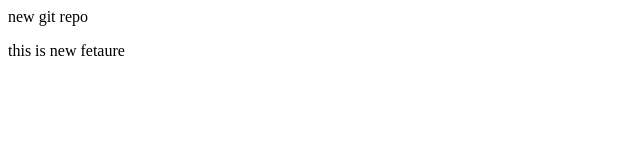
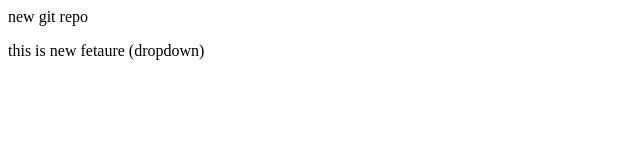
Before and after one commit to nikrandive/Localrepo, a plain HTML site: page index.html in a window 1280 px wide. Shown: the full height of the page, 0-640 px from the left. Drawn offline with Linux system fonts and the light colour scheme.

Commit message:
add dropdown

```diff
--- a/index.html
+++ b/index.html
@@ -1,2 +1,2 @@
 <p>new git repo</p>
-<p>this is new fetaure</p>
+<p>this is new fetaure (dropdown)</p>
```
